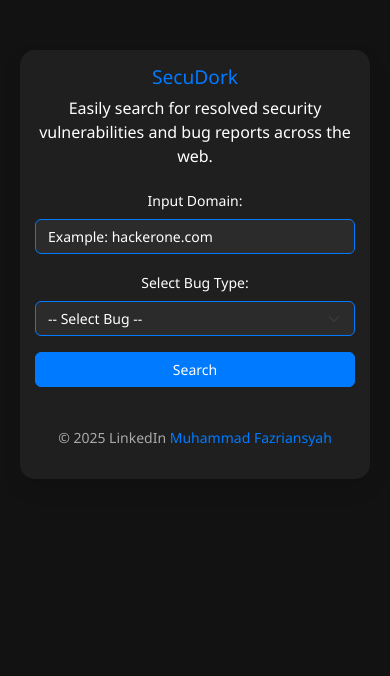
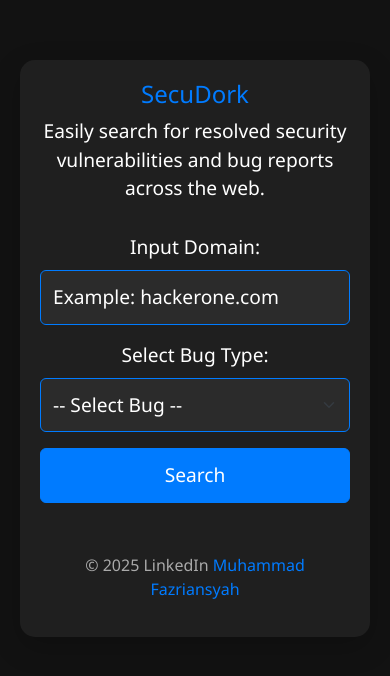
Before and after one commit to mas4ji/finder, a plain HTML site: page tekdung.html in a window 390 px wide. Drawn offline with nearby package versions, Linux system fonts and the light colour scheme.

Commit message:
Update tekdung.html

```diff
--- a/tekdung.html
+++ b/tekdung.html
@@ -11,25 +11,29 @@
             background-color: #121212; /* Latar belakang hitam */
             color: #fff; /* Warna teks putih */
             font-family: 'Segoe UI', Tahoma, Geneva, Verdana, sans-serif;
-            padding: 50px 20px;
+            padding: 60px 20px; /* Perbesar padding di body */
         }
 
         h1, h2 {
             color: #007bff; /* Warna biru untuk judul */
+            font-size: 2.5rem; /* Ukuran font h1 lebih besar */
         }
 
         .container {
-            max-width: 600px;
+            max-width: 800px; /* Lebar kontainer lebih besar */
             border-radius: 15px;
-            padding: 30px;
+            padding: 40px;
             background-color: #1f1f1f; /* Latar belakang abu-abu gelap */
-            box-shadow: 0 10px 20px rgba(0, 0, 0, 0.1);
+            box-shadow: 0 10px 30px rgba(0, 0, 0, 0.2); /* Perbesar shadow */
+            margin: auto; /* Centerkan kontainer */
         }
 
         .form-control, .btn, .form-select {
             background-color: #2b2b2b; /* Latar belakang input dan tombol abu-abu gelap */
             color: #fff; /* Teks putih */
             border: 1px solid #007bff; /* Border biru */
+            font-size: 1.2rem; /* Perbesar ukuran font input dan tombol */
+            padding: 15px; /* Perbesar padding input dan tombol */
         }
 
         .form-control:focus, .btn:focus, .form-select:focus {
@@ -42,6 +46,8 @@
         .btn-primary {
             background-color: #007bff; /* Warna tombol biru */
             border-color: #007bff;
+            font-size: 1.5rem; /* Perbesar ukuran font tombol */
+            padding: 15px; /* Perbesar padding tombol */
         }
 
         .btn-primary:hover {
@@ -50,21 +56,21 @@
         }
 
         .form-label {
-            font-size: 18px;
+            font-size: 1.5rem; /* Ukuran font label lebih besar */
             font-weight: 500;
         }
 
         .tagline {
-            font-size: 18px;
-            margin-bottom: 20px;
+            font-size: 1.2rem; /* Ukuran font tagline lebih besar */
+            margin-bottom: 30px; /* Lebih banyak ruang bawah */
             font-weight: 300;
             color: white; /* Warna biru terang untuk tagline */
         }
 
         .footer {
             text-align: center;
-            margin-top: 40px;
-            font-size: 14px;
+            margin-top: 50px;
+            font-size: 1rem; /* Ukuran font footer lebih besar */
             color: #aaa;
         }
 
@@ -77,33 +83,36 @@
         @media (max-width: 768px) {
             .container {
                 max-width: 100%;
-                padding: 15px;
+                padding: 20px;
             }
 
             h1 {
-                font-size: 1.5rem; /* Ukuran font untuk mobile */
+                font-size: 2rem; /* Ukuran font h1 lebih besar di mobile */
             }
 
             .form-label, .tagline {
-                font-size: 16px; /* Ukuran font lebih kecil di mobile */
+                font-size: 1.2rem; /* Ukuran font lebih besar di mobile */
             }
 
             .btn-primary {
                 width: 100%; /* Tombol responsif */
+                font-size: 1.4rem; /* Perbesar ukuran font tombol */
+                padding: 20px; /* Perbesar padding tombol */
             }
         }
 
         @media (max-width: 480px) {
             .form-label {
-                font-size: 14px; /* Ukuran font lebih kecil */
+                font-size: 1.2rem; /* Ukuran font label lebih besar */
             }
 
             .form-control, .btn, .form-select {
-                font-size: 14px; /* Ukuran font input dan tombol lebih kecil */
+                font-size: 1.2rem; /* Ukuran font input dan tombol lebih besar */
+                padding: 12px; /* Perbesar padding input dan tombol */
             }
 
             h1 {
-                font-size: 1.2rem; /* Ukuran font lebih kecil */
+                font-size: 1.5rem; /* Ukuran font h1 lebih besar */
             }
         }
 
```
